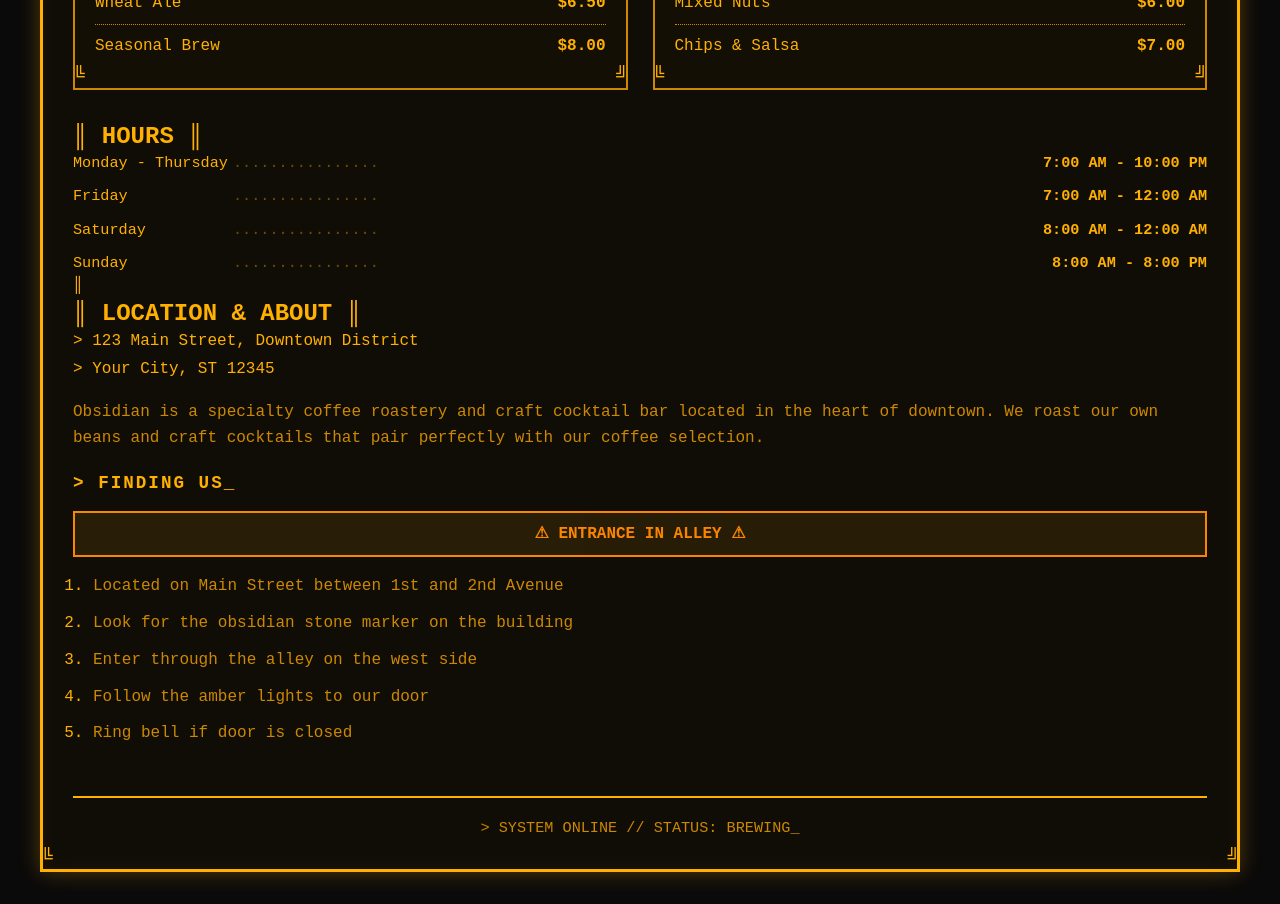
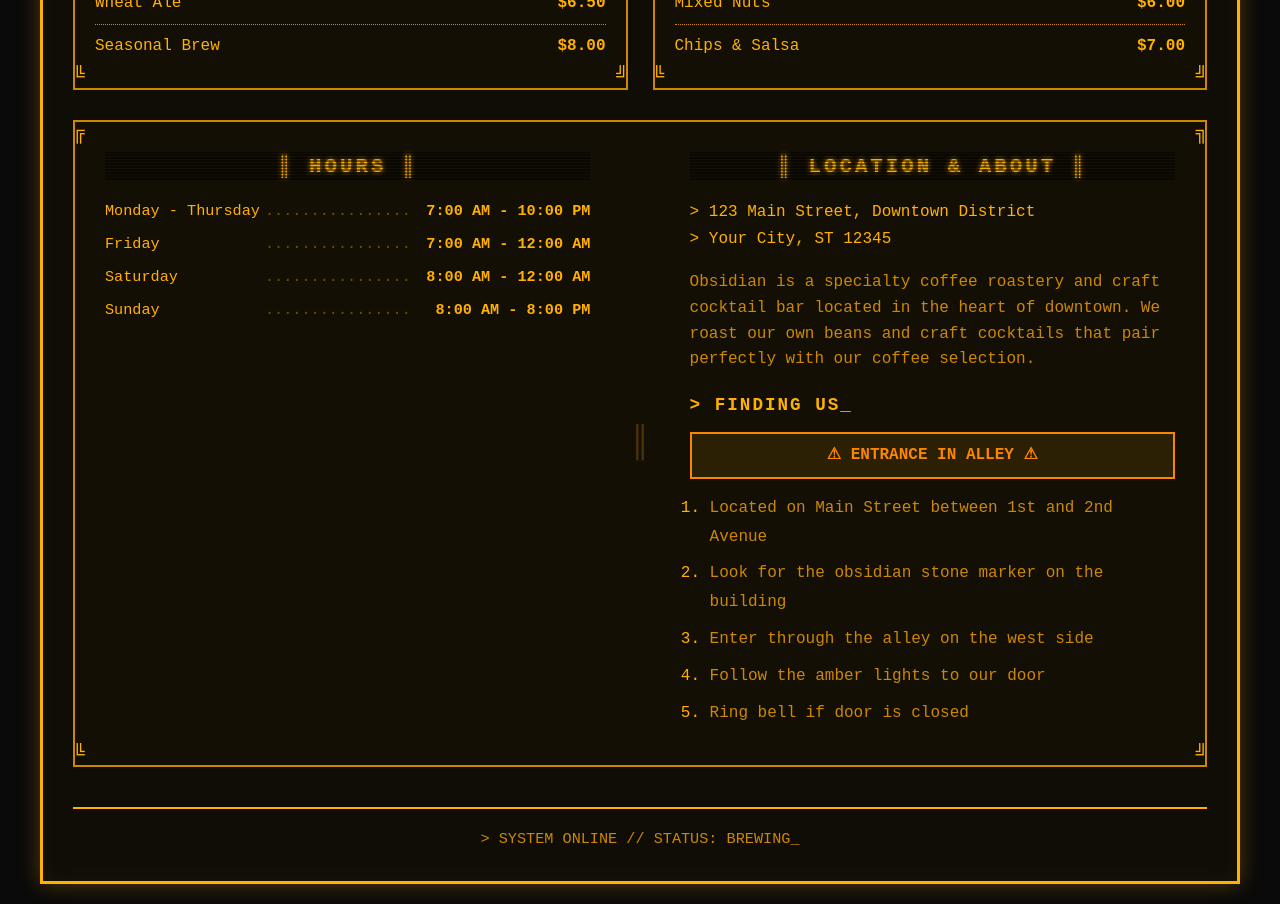
Before and after one commit to lddorse/obsidian, a React (Vite) app: page / in a window 1280 px wide. Shown: the part 1320-2224 px from the top of the page. Built offline with nearby package versions, Linux system fonts and the light colour scheme.

Commit message:
Update App.css

```diff
--- a/src/App.css
+++ b/src/App.css
@@ -367,30 +367,28 @@ body {
 .menu-item:hover .item-name {
   text-shadow: 0 0 8px #ffb000;
 }
-/* Info Grid Layout */
-.info-grid {
-  display: grid;
-  grid-template-columns: repeat(2, 1fr);
-  gap: 25px;
+/* Info Section - Full Width */
+.info-section-wide {
   margin: 30px 0;
   position: relative;
   z-index: 1;
 }
 
-.info-section {
-  display: flex;
-  flex-direction: column;
+.info-frame-wide {
+  border: 2px solid #cc8800;
+  padding: 30px;
+  background: rgba(30, 20, 0, 0.3);
+  position: relative;
 }
 
-.info-frame {
-  border: 2px solid #cc8800;
-  padding: 20px;
-  background: rgba(30, 20, 0, 0.3);
-  position: relative;
-  flex: 1;
+.info-columns {
+  display: grid;
+  grid-template-columns: 1fr auto 1fr;
+  gap: 40px;
+  align-items: start;
 }
 
-.info-frame h2 {
+.info-column h2 {
   color: #ffb000;
   text-shadow: 0 0 5px #ffb000;
   margin-bottom: 20px;
@@ -400,7 +398,7 @@ body {
   position: relative;
 }
 
-.info-frame h2::before {
+.info-column h2::before {
   content: "";
   position: absolute;
   top: 0;
@@ -415,6 +413,15 @@ body {
   pointer-events: none;
   animation: scanline 8s linear infinite;
   z-index: 1;
+}
+
+.info-divider {
+  color: #cc8800;
+  font-size: 2em;
+  align-self: stretch;
+  display: flex;
+  align-items: center;
+  opacity: 0.3;
 }
 
 /* Hours Styles */
@@ -510,7 +517,12 @@ body {
 
 /* Mobile Responsive */
 @media (max-width: 968px) {
-  .info-grid {
+  .info-columns {
     grid-template-columns: 1fr;
+    gap: 30px;
+  }
+
+  .info-divider {
+    display: none;
   }
 }
```
